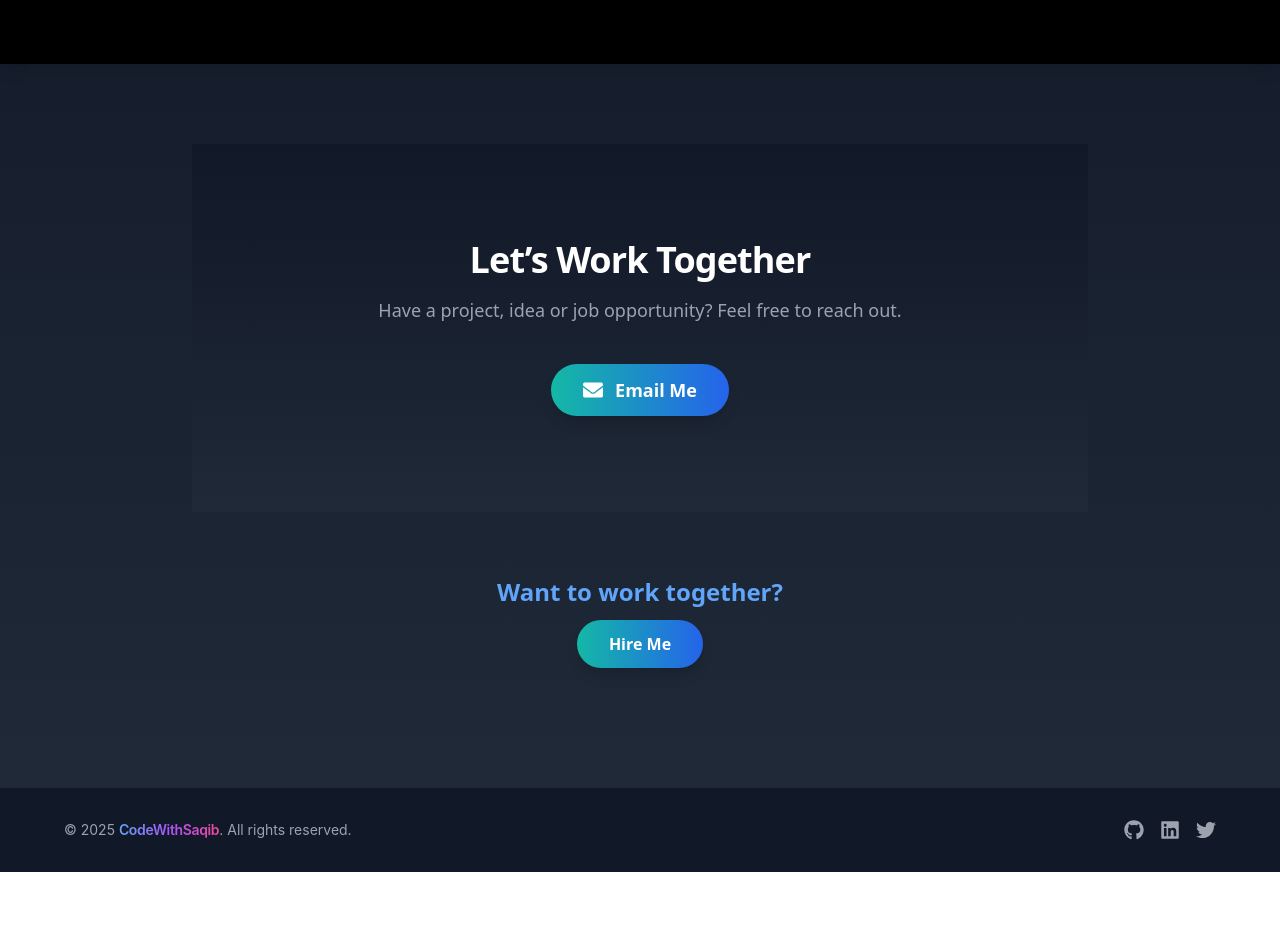
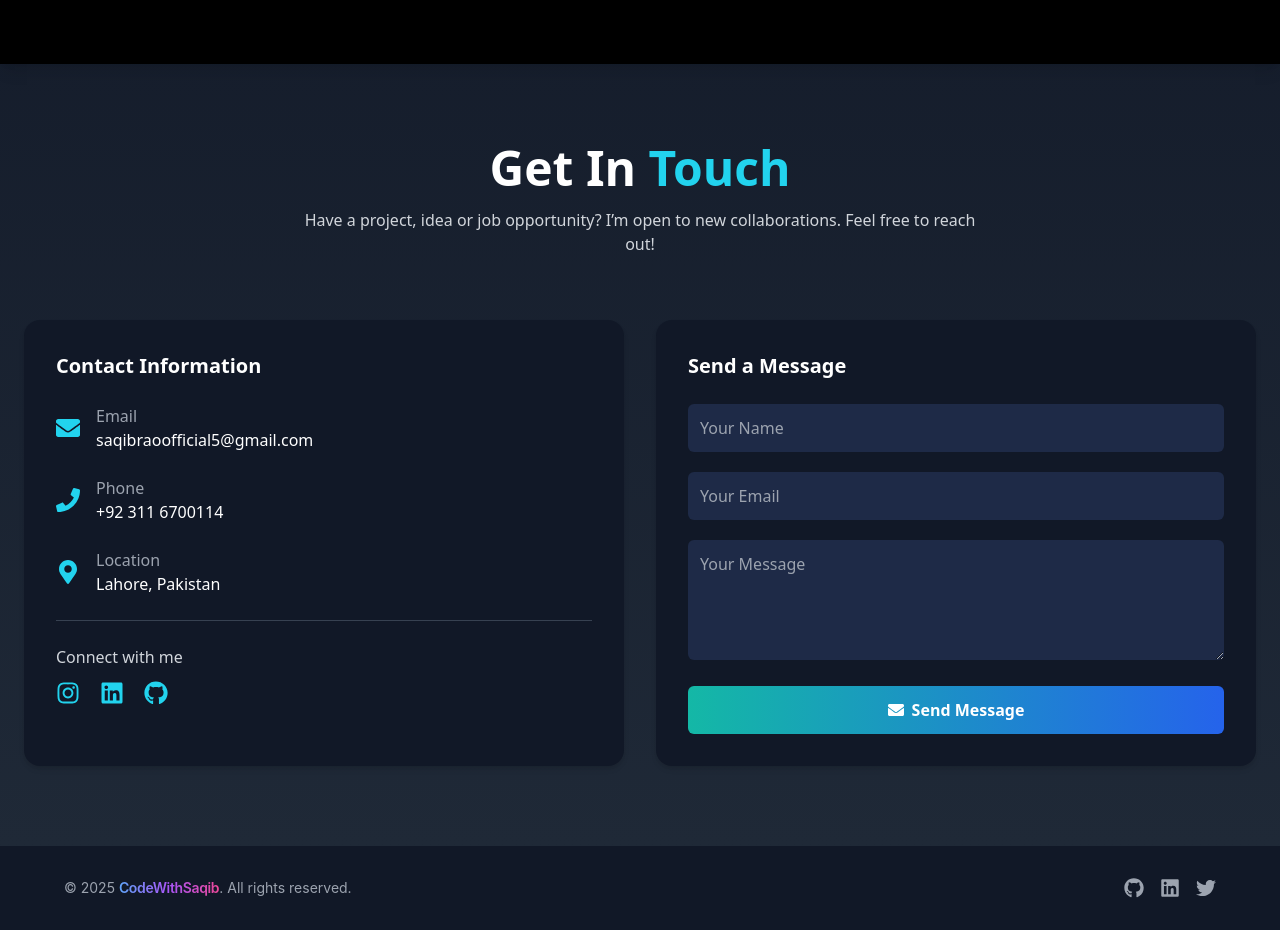
Before and after one commit to SaqiRao/Portfolio-in-React, a React (Create React App) app: page /contact in a window 1280 px wide. Shown: the part 380-1310 px from the top of the page. Before the commit the page ends 1252 px from the top, so only its background shows below. Built offline with nearby package versions, Linux system fonts and the light colour scheme.

Commit message:
update section title color

```diff
--- a/src/components/About.js
+++ b/src/components/About.js
@@ -6,9 +6,9 @@ const About = () => {
 
 <section id="about" className="py-20 px-6 bg-gray-800 text-white">
   <div className="max-w-4xl mx-auto text-center">
-    <h3 className="text-4xl font-bold mb-6">About Me</h3>
+    <h2 className="text-4xl md:text-5xl font-bold text-center mb-4">About <span className="text-cyan-400">Me</span></h2>
     <p className="text-gray-300 text-lg leading-relaxed">
-      I'm a passionate <span className="text-blue-400 font-medium">WordPress Themes & Plugins Developer</span> with over <strong>3 years of experience</strong> in crafting custom web solutions using <strong>WordPress, PHP, and REST APIs</strong>. I specialize in enhancing functionality, improving performance, and creating seamless user experiences. My goal is to build scalable, secure, and visually compelling websites that help businesses thrive in the digital space.
+      I'm a passionate <span className="text-cyan-400 font-medium">WordPress Themes & Plugins Developer</span> with over <strong>3 years of experience</strong> in crafting custom web solutions using <strong>WordPress, PHP, and REST APIs</strong>. I specialize in enhancing functionality, improving performance, and creating seamless user experiences. My goal is to build scalable, secure, and visually compelling websites that help businesses thrive in the digital space.
       <br /><br />
       I’m now looking to bring my skills and creativity to a forward-thinking team where I can contribute to impactful projects and continue growing as a developer.
     </p>
--- a/src/components/Contact.js
+++ b/src/components/Contact.js
@@ -1,5 +1,5 @@
 import React from "react";
-import { FaEnvelope } from "react-icons/fa";
+import { FaEnvelope, FaPhone, FaMapMarkerAlt, FaInstagram, FaLinkedin, FaGithub } from "react-icons/fa";
 
 const Contact = () => {
   return (
@@ -7,22 +7,91 @@ const Contact = () => {
       id="contact"
       className="py-24 px-6 bg-gradient-to-b from-gray-900 to-gray-800 text-white"
     >
-      <div className="max-w-xl mx-auto text-center">
-        <h3 className="text-4xl font-extrabold mb-4 tracking-tight">
-          Let’s Work Together
-        </h3>
-        <p className="text-gray-400 text-lg mb-10">
-          Have a project, idea or job opportunity? Feel free to reach out.
+      <div className="max-w-7xl mx-auto">
+        {/* Heading */}
+        <h2 className="text-4xl md:text-5xl font-bold text-center mb-4">
+          Get In <span className="text-cyan-400">Touch</span>
+        </h2>
+        <p className="text-center text-gray-300 mb-16 max-w-2xl mx-auto">
+          Have a project, idea or job opportunity? I’m open to new collaborations. Feel free to reach out!
         </p>
 
-        <a
-          href="mailto:saqibraoofficial5@gmail.com"
-          className="inline-flex items-center gap-3 bg-gradient-to-r from-teal-500 to-blue-600 hover:from-blue-600 hover:to-purple-600 px-8 py-3 text-lg font-semibold rounded-full shadow-lg text-white transition duration-300"
-        >
-          <FaEnvelope className="text-xl" />
-          Email Me
-        </a>
+        <div className="grid md:grid-cols-2 gap-8">
+          {/* Contact Info */}
+          <div className="bg-gray-900 p-8 rounded-2xl shadow-md">
+            <h3 className="text-xl font-semibold mb-6">Contact Information</h3>
 
+            <div className="space-y-6">
+              <div className="flex items-center gap-4">
+                <div className="text-cyan-400 text-2xl"><FaEnvelope /></div>
+                <div>
+                  <p className="text-gray-400">Email</p>
+                  <a href="mailto:saqibraoofficial5@gmail.com">saqibraoofficial5@gmail.com</a>
+                </div>
+              </div>
+
+              <div className="flex items-center gap-4">
+                <div className="text-cyan-400 text-2xl"><FaPhone /></div>
+                <div>
+                  <p className="text-gray-400">Phone</p>
+                  <a href="tel:+923116700114">+92 311 6700114</a>
+                </div>
+              </div>
+
+              <div className="flex items-center gap-4">
+                <div className="text-cyan-400 text-2xl"><FaMapMarkerAlt /></div>
+                <div>
+                  <p className="text-gray-400">Location</p>
+                  <p>Lahore Pakistan</p>
+                </div>
+              </div>
+            </div>
+
+            <hr className="my-6 border-gray-700" />
+
+            <p className="mb-3 text-gray-300">Connect with me</p>
+            <div className="flex gap-5 text-2xl text-cyan-400">
+              <a href="https://instagram.com/" target="_blank" rel="noopener noreferrer" aria-label="Instagram">
+                <FaInstagram className="hover:text-pink-500" />
+              </a>
+              <a href="https://www.linkedin.com/in/saqibraowordpressdeveloper/" target="_blank" rel="noopener noreferrer" aria-label="LinkedIn">
+                <FaLinkedin className="hover:text-[#0077b5]" />
+              </a>
+              <a href="https://github.com/SaqiRao" target="_blank" rel="noopener noreferrer" aria-label="GitHub">
+                <FaGithub className="hover:text-white" />
+              </a>
+            </div>
+
+          </div>
+
+          {/* Contact Form */}
+          <div className="bg-gray-900 p-8 rounded-2xl shadow-md">
+            <h3 className="text-xl font-semibold mb-6">Send a Message</h3>
+            <form className="space-y-5">
+              <input
+                type="text"
+                placeholder="Your Name"
+                className="w-full p-3 rounded-md bg-[#1e2a47] text-white placeholder-gray-400 outline-none focus:ring-2 focus:ring-cyan-400"
+              />
+              <input
+                type="email"
+                placeholder="Your Email"
+                className="w-full p-3 rounded-md bg-[#1e2a47] text-white placeholder-gray-400 outline-none focus:ring-2 focus:ring-cyan-400"
+              />
+              <textarea
+                rows="4"
+                placeholder="Your Message"
+                className="w-full p-3 rounded-md bg-[#1e2a47] text-white placeholder-gray-400 outline-none focus:ring-2 focus:ring-cyan-400"
+              ></textarea>
+              <button
+                type="submit"
+                className="w-full bg-gradient-to-r from-teal-500 to-blue-600 hover:from-blue-600 hover:to-purple-600 text-white font-semibold py-3 rounded-md flex justify-center items-center gap-2 transition"
+              >
+                <FaEnvelope /> Send Message
+              </button>
+            </form>
+          </div>
+        </div>
       </div>
     </section>
   );
--- a/src/components/Experience.js
+++ b/src/components/Experience.js
@@ -64,7 +64,7 @@ const Experience = () => {
   return (
     <section id="experience" className="py-20 px-6 bg-gray-950 text-white">
       <div className="max-w-5xl mx-auto">
-        <h3 className="text-4xl font-bold text-center mb-14">Work Experience</h3>
+        <h2 className="text-4xl md:text-5xl font-bold text-center mb-4">Work <span className="text-cyan-400">Experience</span></h2>
 
         <div className="relative border-l border-gray-700 ml-4 space-y-10">
           {experiences.map((exp, index) => (
@@ -74,7 +74,7 @@ const Experience = () => {
             >
               <span className="absolute -left-4 top-6 w-4 h-4 bg-blue-500 rounded-full border-4 border-gray-950"></span>
               <div className="flex flex-col md:flex-row justify-between md:items-center mb-2">
-                <h4 className="text-xl md:text-2xl font-semibold text-blue-400">
+                <h4 className="text-xl md:text-2xl font-semibold text-cyan-400">
                   {exp.role}
                 </h4>
                 <span className="text-sm text-gray-400 mt-1 md:mt-0">
--- a/src/components/Hero.js
+++ b/src/components/Hero.js
@@ -17,10 +17,10 @@ const Hero = () => {
 
       <div className="relative z-10 text-center">
         <h2 className="text-4xl md:text-6xl font-extrabold mb-4 text-white leading-tight">
-          Hi, I'm <span className="text-blue-500">Saqib Rao</span>
+          Hi, I'm <span className="text-cyan-400">Saqib Rao</span>
         </h2>
 
-        <div className="text-xl md:text-2xl text-blue-400 font-medium">
+        <div className="text-xl md:text-2xl text-cyan-400 font-medium">
           <TypeAnimation
             sequence={[
               "Full-Stack Wordpress Developer", 2000,
@@ -41,7 +41,7 @@ const Hero = () => {
         <div className="mt-8 flex flex-col sm:flex-row gap-4 justify-center">
         {/* Download CV Button */}
           <a
-            href="/cv.pdf"
+            href="/resume/saqibsajjad.pdf"
             target="_blank"
             rel="noopener noreferrer"
             className="bg-gradient-to-r from-teal-500 to-blue-600 hover:from-blue-600 hover:to-purple-600 text-white px-6 py-3 rounded-full shadow-lg font-semibold transition duration-300"
--- a/src/components/Service.js
+++ b/src/components/Service.js
@@ -23,7 +23,7 @@ const Service = () => {
   return (
     <section id="services" className="py-20 px-6 bg-[#0d1117] text-white">
       <div className="max-w-6xl mx-auto text-center">
-        <h3 className="text-4xl font-extrabold mb-6">My Services</h3>
+        <h2 className="text-4xl md:text-5xl font-bold text-center mb-4">My <span className="text-cyan-400">Services</span></h2>
         <p className="text-gray-400 mb-14 text-lg">Here's what I can do for you:</p>
 
         <div className="grid md:grid-cols-2 lg:grid-cols-3 gap-10">
--- a/src/pages/Contact.js
+++ b/src/pages/Contact.js
@@ -1,7 +1,8 @@
 import React from "react";
 import { motion } from "framer-motion";
 import { Helmet } from "react-helmet";
-import Contact from "../components/Contact";
+import { FaEnvelope, FaPhone, FaMapMarkerAlt, FaInstagram, FaLinkedin, FaGithub } from "react-icons/fa";
+
 
 const ContactPage = () => {
   return (
@@ -22,8 +23,8 @@ const ContactPage = () => {
         transition={{ duration: 0.7 }}
         className="bg-black py-32 px-6 text-center shadow-lg"
       >
-        <h1 className="text-4xl sm:text-5xl font-extrabold text-blue-500 mb-4 tracking-tight">
-          Let's Connect
+        <h1 className="text-4xl sm:text-5xl font-extrabold text-white-500 mb-4 tracking-tight">
+          Let's <span className="text-cyan-400">Connect</span>
         </h1>
         <p className="text-gray-400 text-lg sm:text-xl max-w-2xl mx-auto leading-relaxed">
           I’m always open to discussing WordPress projects, creative ideas, or
@@ -38,49 +39,88 @@ const ContactPage = () => {
         transition={{ duration: 0.8 }}
         className="py-20 px-6"
       >
-        <div className="max-w-4xl mx-auto">
-          {/* Contact Form Component */}
-          <Contact />
+        <div className="max-w-7xl mx-auto">
+          {/* Heading */}
+          <h2 className="text-4xl md:text-5xl font-bold text-center mb-4">
+            Get In <span className="text-cyan-400">Touch</span>
+          </h2>
+          <p className="text-center text-gray-300 mb-16 max-w-2xl mx-auto">
+            Have a project, idea or job opportunity? I’m open to new collaborations. Feel free to reach out!
+          </p>
 
-          {/* Call to Action */}
-          <div className="mt-16 text-center">
-            <h2 className="text-2xl font-semibold text-blue-400 mb-3">
-              Want to work together?
-            </h2>
-            <a
-              href="mailto:saqibraoofficial5@gmail.com"
-              className="inline-block bg-gradient-to-r from-teal-500 to-blue-600 hover:from-blue-600 hover:to-purple-600 text-white font-semibold py-3 px-8 rounded-full shadow-lg transition-all duration-300"
-            >
-              Hire Me
-            </a>
+          <div className="grid md:grid-cols-2 gap-8">
+            {/* Contact Info */}
+            <div className="bg-gray-900 p-8 rounded-2xl shadow-md">
+              <h3 className="text-xl font-semibold mb-6">Contact Information</h3>
 
-            {/* Social Links */}
-            {/* Social Links */}
-            <div className="flex justify-center gap-6 mt-10 text-2xl">
-              <a
-                href="https://github.com/SaqiRao"
-                target="_blank"
-                rel="noopener noreferrer"
-                className="text-gray-400 hover:text-white transition-colors duration-200"
-              >
-                <i className="fa fa-github"></i>
-              </a>
-              <a
-                href="https://www.linkedin.com/in/saqibraowordpressdeveloper/"
-                target="_blank"
-                rel="noopener noreferrer"
-                className="text-gray-400 hover:text-white transition-colors duration-200"
-              >
-                <i className="fa fa-linkedin"></i>
-              </a>
-              <a
-                href="https://twitter.com/yourhandle"
-                target="_blank"
-                rel="noopener noreferrer"
-                className="text-gray-400 hover:text-white transition-colors duration-200"
-              >
-                <i className="fab fa-twitter"></i>
-              </a>
+              <div className="space-y-6">
+                <div className="flex items-center gap-4">
+                  <FaEnvelope className="text-cyan-400 text-2xl" />
+                  <div>
+                    <p className="text-gray-400">Email</p>
+                    <a href="mailto:saqibraoofficial5@gmail.com">saqibraoofficial5@gmail.com</a>
+                  </div>
+                </div>
+
+                <div className="flex items-center gap-4">
+                  <FaPhone className="text-cyan-400 text-2xl" />
+                  <div>
+                    <p className="text-gray-400">Phone</p>
+                    <a href="tel:+923116700114">+92 311 6700114</a>
+                  </div>
+                </div>
+
+                <div className="flex items-center gap-4">
+                  <FaMapMarkerAlt className="text-cyan-400 text-2xl" />
+                  <div>
+                    <p className="text-gray-400">Location</p>
+                    <p>Lahore, Pakistan</p>
+                  </div>
+                </div>
+              </div>
+
+              <hr className="my-6 border-gray-700" />
+
+              <p className="mb-3 text-gray-300">Connect with me</p>
+              <div className="flex gap-5 text-2xl text-cyan-400">
+                <a href="https://instagram.com/" target="_blank" rel="noopener noreferrer" aria-label="Instagram">
+                  <FaInstagram className="hover:text-pink-500" />
+                </a>
+                <a href="https://www.linkedin.com/in/saqibraowordpressdeveloper/" target="_blank" rel="noopener noreferrer" aria-label="LinkedIn">
+                  <FaLinkedin className="hover:text-[#0077b5]" />
+                </a>
+                <a href="https://github.com/SaqiRao" target="_blank" rel="noopener noreferrer" aria-label="GitHub">
+                  <FaGithub className="hover:text-white" />
+                </a>
+              </div>
+            </div>
+
+            {/* Contact Form */}
+            <div className="bg-gray-900 p-8 rounded-2xl shadow-md">
+              <h3 className="text-xl font-semibold mb-6">Send a Message</h3>
+              <form className="space-y-5">
+                <input
+                  type="text"
+                  placeholder="Your Name"
+                  className="w-full p-3 rounded-md bg-[#1e2a47] text-white placeholder-gray-400 outline-none focus:ring-2 focus:ring-cyan-400"
+                />
+                <input
+                  type="email"
+                  placeholder="Your Email"
+                  className="w-full p-3 rounded-md bg-[#1e2a47] text-white placeholder-gray-400 outline-none focus:ring-2 focus:ring-cyan-400"
+                />
+                <textarea
+                  rows="4"
+                  placeholder="Your Message"
+                  className="w-full p-3 rounded-md bg-[#1e2a47] text-white placeholder-gray-400 outline-none focus:ring-2 focus:ring-cyan-400"
+                ></textarea>
+                <button
+                  type="submit"
+                  className="w-full bg-gradient-to-r from-teal-500 to-blue-600 hover:from-blue-600 hover:to-purple-600 text-white font-semibold py-3 rounded-md flex justify-center items-center gap-2 transition"
+                >
+                  <FaEnvelope /> Send Message
+                </button>
+              </form>
             </div>
           </div>
         </div>
--- a/src/pages/Experience.js
+++ b/src/pages/Experience.js
@@ -76,15 +76,15 @@ const ExperiencePage = () => {
 
       {/* Hero */}
       <header className="bg-black py-32 px-8 text-center shadow-md">
-        <h1 className="text-5xl font-extrabold text-white-500 mb-2">Experience</h1>
+        <h1 className="text-4xl sm:text-5xl font-extrabold text-white-500 mb-4 tracking-tight">MY <span className="text-cyan-400">Experience</span></h1>
         <p className="text-gray-400 text-lg">A journey through my professional career</p>
       </header>
 
       {/* Experience Timeline */}
       <section className="py-20 px-6">
         <div className="max-w-5xl mx-auto">
-          <h2 className="text-3xl font-bold text-center mb-16 text-white">
-            Career Timeline
+          <h2 className="text-4xl md:text-5xl font-bold text-center mb-4">
+            Career <span className="text-cyan-400">Timeline</span>
           </h2>
 
           <div className="relative border-l-2 border-blue-500/30 ml-4 space-y-12">
--- a/src/pages/Projects.js
+++ b/src/pages/Projects.js
@@ -141,7 +141,7 @@ const ProjectsPage = () => {
 
       {/* Page Header */}
       <header className="bg-black py-32 px-8 text-center shadow-md">
-        <h1 className="text-5xl font-extrabold text-white-500 mb-2">Projects</h1>
+        <h1 className="text-4xl sm:text-5xl font-extrabold text-white-500 mb-4 tracking-tight">Projects</h1>
         <p className="text-gray-400 text-lg">Featured WordPress Theme Development & Customizationsgit init</p>
       </header>
 
@@ -149,7 +149,7 @@ const ProjectsPage = () => {
       <section className="py-20 px-6">
         <div className="max-w-7xl mx-auto">
           <h2 className="text-3xl font-bold text-center mb-14 text-white">
-            Featured Projects
+            Featured  <span className="text-cyan-400">Projects</span>
           </h2>
         <div className="grid gap-10 md:grid-cols-2 lg:grid-cols-3">
           {projects.map((project, index) => (
```
Also changed, not shown: src/components/Projects.js (+5 -2 lines), src/pages/About.js (+5 -5 lines), 1 other file (tests, documents, lock files or other folders). Lines whose indentation alone changed are shown as unchanged.
